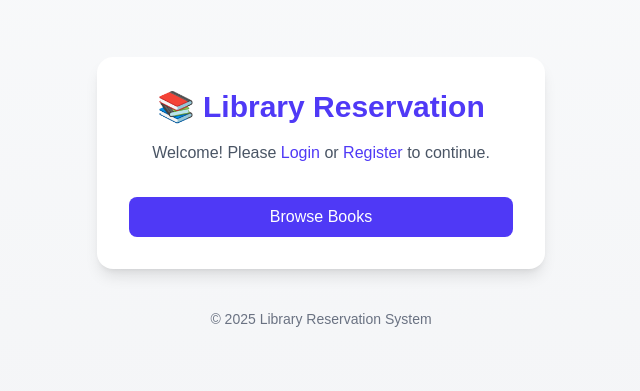
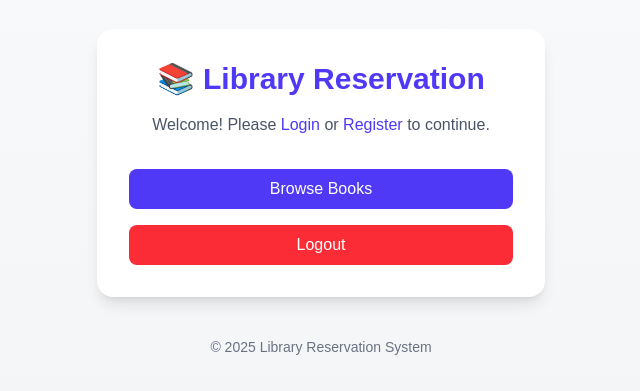
Before and after one commit to JJnvn/swdev2-libManagement, a Next.js app: page / in a window 1280 px wide. Shown: the part 207-598 px from the top of the page, without its empty margins (319-959 px from the left). Built offline with nearby package versions, Linux system fonts and the light colour scheme; no server answers.

Commit message:
fix: reposition logout button

```diff
--- a/src/app/page.tsx
+++ b/src/app/page.tsx
@@ -24,15 +24,6 @@ export default function Home() {
                         <p className="text-sm text-gray-500">
                             Manage your bookings and explore available books.
                         </p>
-
-                        <div className="mt-4 flex flex-col space-y-2">
-                            <button
-                                onClick={logout}
-                                className="w-full bg-red-500 text-white font-medium py-2 px-4 rounded-lg hover:bg-red-600 transition"
-                            >
-                                Logout
-                            </button>
-                        </div>
                     </div>
                 ) : (
                     <div className="space-y-4">
@@ -63,15 +54,15 @@ export default function Home() {
                     >
                         Browse Books
                     </Link>
+                </div>
 
-                    {user?.role === "admin" && (
-                        <Link
-                            href="/admin/books"
-                            className="w-full border border-indigo-600 text-indigo-600 font-medium py-2 px-4 rounded-lg hover:bg-indigo-50 transition"
-                        >
-                            Admin: Manage Books
-                        </Link>
-                    )}
+                <div className="mt-4 flex flex-col space-y-2">
+                    <button
+                        onClick={logout}
+                        className="w-full bg-red-500 text-white font-medium py-2 px-4 rounded-lg hover:bg-red-600 transition cursor-pointer"
+                    >
+                        Logout
+                    </button>
                 </div>
             </div>
 
```
